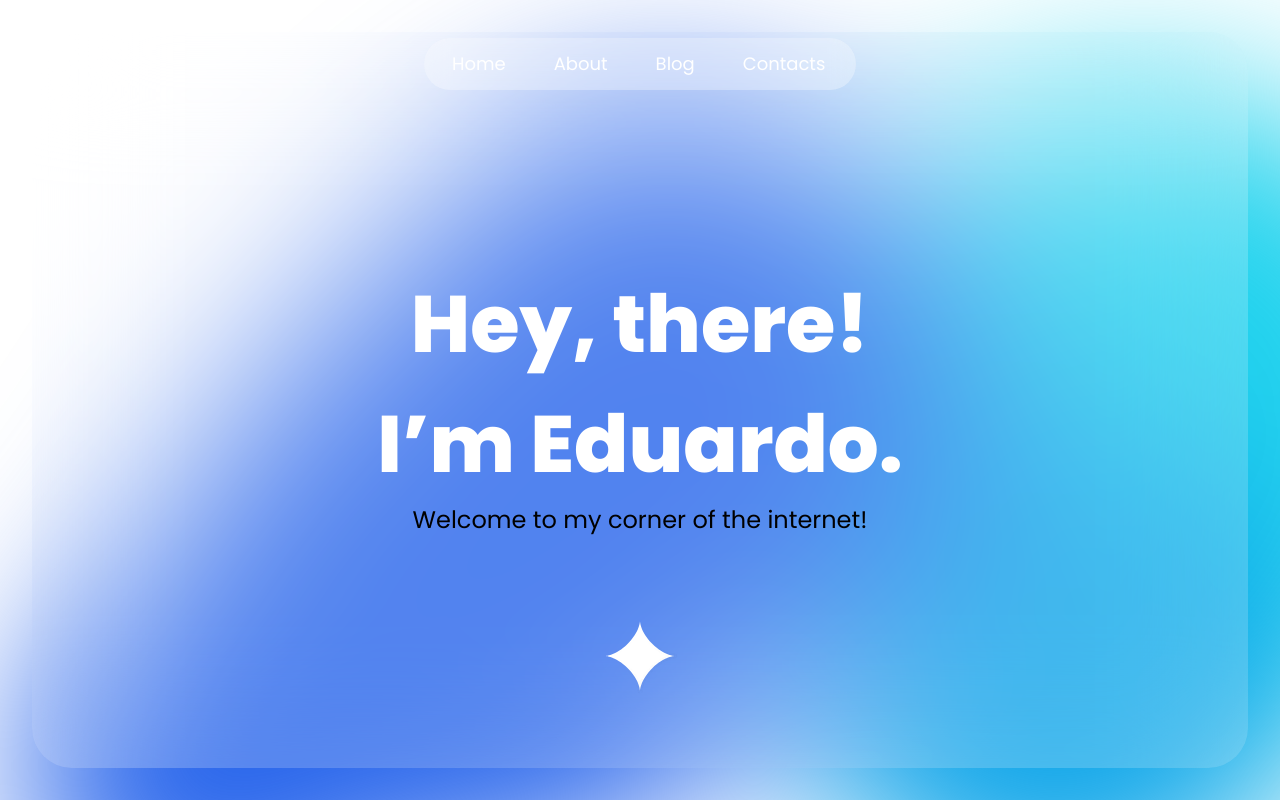
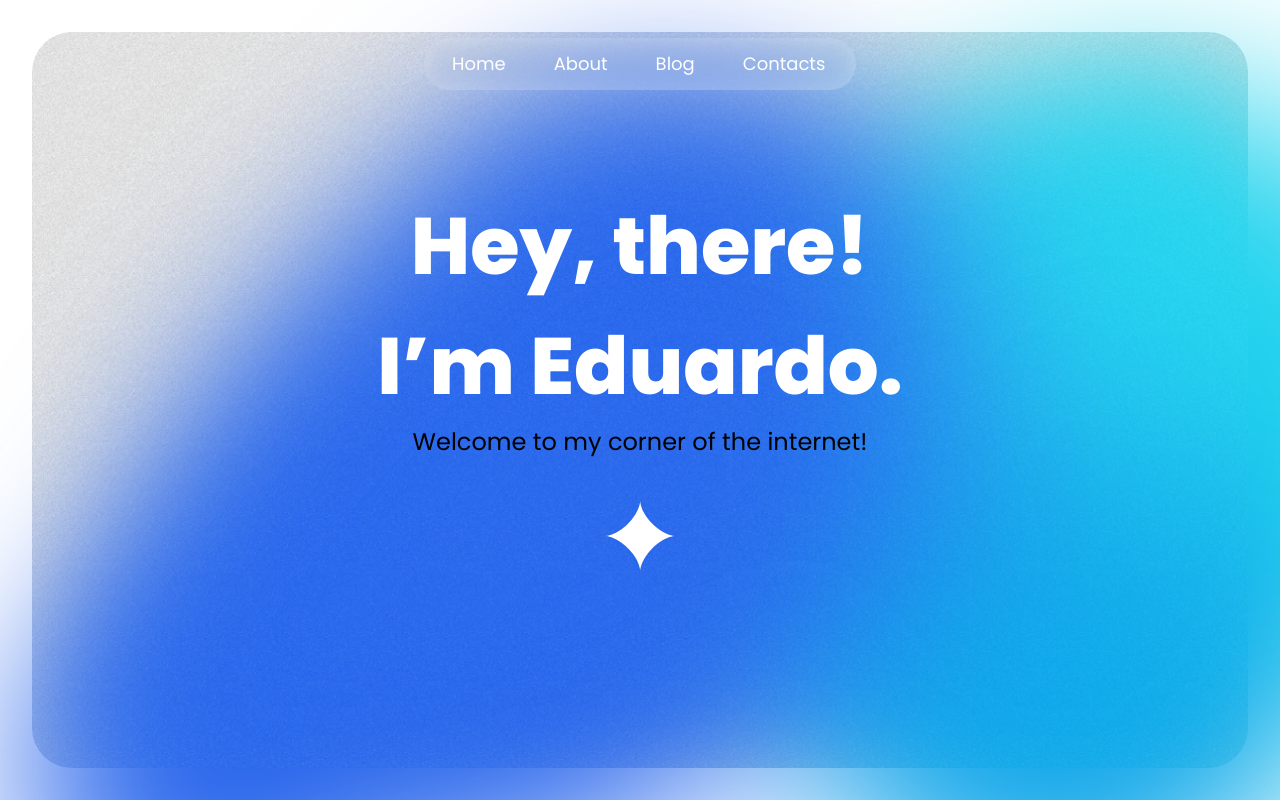
Before and after one commit to edupaulos/mywebsite, a Next.js app: page / in a window 1280 px wide. Shown: the top 800 px of the page. Built offline with nearby package versions, Linux system fonts and the light colour scheme.

Commit message:
feat: add noise background

```diff
--- a/src/app/page.tsx
+++ b/src/app/page.tsx
@@ -1,14 +1,20 @@
 'use client';
 
+import { About } from '@/components/About';
 import { Boobles } from '@/components/ui/Boobles';
 import Image from 'next/image';
 
 export default function Home() {
     return (
-        <main className="mx-auto">
+        <main className=" mx-auto">
             <Boobles />
 
-            <div className="relative flex animate-initialAnimation flex-col items-center justify-center bg-white/20 bg-blend-overlay backdrop-blur-3xl dark:bg-black/30">
+            {/* <img
+                src="/noise.svg"
+                className="absolute size-40 animate-initialAnimation mix-blend-overlay"
+            /> */}
+
+            <div className="absolute left-1/2 top-1/2 z-10 flex -translate-x-1/2 -translate-y-1/2 flex-col items-center justify-center">
                 <h1 className="inline break-inside-avoid text-center font-black text-white">
                     Hey, there!
                     <br />
@@ -17,11 +23,12 @@ export default function Home() {
                 <p className="text-2xl">
                     Welcome to my corner of the internet!
                 </p>
-                <img
-                    className="absolute left-1/2 top-1/2 mt-64 -translate-x-1/2 -translate-y-1/2 "
-                    src="/icons/Vector.svg"
-                />
+                <img className="p-10" src="/icons/Vector.svg" />
             </div>
+
+            <div className="animate-initialAnimation bg-noise-pattern bg-fixed mix-blend-soft-light backdrop-blur-3xl dark:bg-white/30" />
+
+            <About></About>
 
             <footer></footer>
         </main>
```
Also changed, not shown: public/noise.svg (added).
